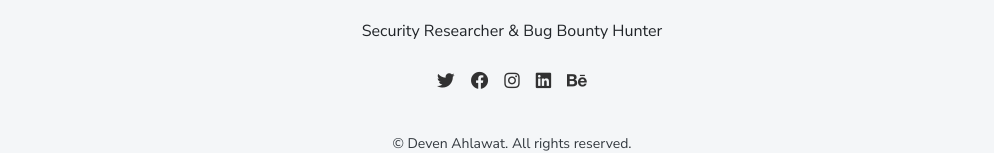
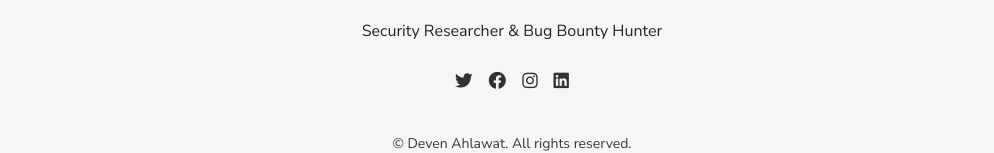
Before and after one commit to devenahlawat/devenahlawat.github.io, a plain HTML site: page index.html in a window 1280 px wide. Shown: the part 4815-4968 px from the top of the page, without its empty margins (128-1122 px from the left). Drawn offline with Linux system fonts and the light colour scheme; a script that the page names is missing.

Commit message:
Update index.html
Removed comments

```diff
--- a/index.html
+++ b/index.html
@@ -348,53 +348,6 @@
     </div>
   </div>
 </div>
-<!--
-<div class="section px-3 px-lg-4 pt-5" id="testimonials">
-  <div class="container-narrow">
-    <div class="text-center mb-5">
-      <h2 class="marker marker-center">Peer Recommendation</h2>
-    </div>
-    <div class="row">
-      <div class="col-md-6 mb-5" data-aos="fade-right" data-aos-delay="100">
-        <div class="d-flex ms-md-3"><span><i class="fas fa-2x fa-quote-left"></i></span><span class="m-2">Deven displays exemplary professionalism and is able to take on challenges. He learns quickly and is an asset to any team.</span></div>
-        <div class="d-flex justify-content-end align-items-end">
-          <div class="text-end me-2">
-            <div class="fw-bolder">Rohit Ranjan</div>
-            <div class="text-small">CEO / Web Design Company</div>
-          </div><img class="me-md-3 rounded" src="images/testimonials/client1.jpg" width="96" height="96" alt="client 1"/>
-        </div>
-      </div>
-      <div class="col-md-6 mb-5" data-aos="fade-left" data-aos-delay="300">
-        <div class="d-flex ms-md-3"><span><i class="fas fa-2x fa-quote-left"></i></span><span class="m-2">Walter displays exemplary professionalism and is able to take on challenges. He learns quickly and is an asset to any team.</span></div>
-        <div class="d-flex justify-content-end align-items-end">
-          <div class="text-end me-2">
-            <div class="fw-bolder">Alexander</div>
-            <div class="text-small">CEO / Web Design Company</div>
-          </div><img class="me-md-3 rounded" src="images/testimonials/client2.jpg" width="96" height="96" alt="client 1"/>
-        </div>
-      </div>
-      <div class="col-md-6 mb-5" data-aos="fade-right" data-aos-delay="200">
-        <div class="d-flex ms-md-3"><span><i class="fas fa-2x fa-quote-left"></i></span><span class="m-2">Walter is a great co-worker and problem solver. He is quick to extend his helping hand and makes a good team player.</span></div>
-        <div class="d-flex justify-content-end align-items-end">
-          <div class="text-end me-2">
-            <div class="fw-bolder">Ariya</div>
-            <div class="text-small">Web Developer</div>
-          </div><img class="me-md-3 rounded" src="images/testimonials/client3.jpg" width="96" height="96" alt="client 1"/>
-        </div>
-      </div>
-      <div class="col-md-6 mb-5" data-aos="fade-left" data-aos-delay="400">
-        <div class="d-flex ms-md-3"><span><i class="fas fa-2x fa-quote-left"></i></span><span class="m-2">Walter is a great co-worker and problem solver. He is quick to extend his helping hand and makes a good team player.</span></div>
-        <div class="d-flex justify-content-end align-items-end">
-          <div class="text-end me-2">
-            <div class="fw-bolder">Braiden</div>
-            <div class="text-small">Web Designer</div>
-          </div><img class="me-md-3 rounded" src="images/testimonials/client4.jpg" width="96" height="96" alt="client 1"/>
-        </div>
-      </div>
-    </div>
-  </div>
-</div>
--->
 <div class="section px-2 px-lg-4 pb-4 pt-5 mb-5" id="contact">
   <div class="container-narrow">
     <div class="text-center mb-5">
@@ -461,22 +414,16 @@
       <div class="social-nav">
         <nav role="navigation">
           <ul class="nav justify-content-center">
-            <li class="nav-item"><a class="nav-link" href="https://twitter.com/templateflip" title="Twitter"><i class="fab fa-twitter"></i><span class="menu-title sr-only">Twitter</span></a></li>
-            <li class="nav-item"><a class="nav-link" href="https://www.facebook.com/templateflip" title="Facebook"><i class="fab fa-facebook"></i><span class="menu-title sr-only">Facebook</span></a></li>
-            <li class="nav-item"><a class="nav-link" href="https://www.instagram.com/templateflip" title="Instagram"><i class="fab fa-instagram"></i><span class="menu-title sr-only">Instagram</span></a></li>
-            <li class="nav-item"><a class="nav-link" href="https://www.linkedin.com/" title="LinkedIn"><i class="fab fa-linkedin"></i><span class="menu-title sr-only">LinkedIn</span></a></li>
-            <li class="nav-item"><a class="nav-link" href="https://www.behance.net/templateflip" title="Behance"><i class="fab fa-behance"></i><span class="menu-title sr-only">Behance</span></a></li>
+            <li class="nav-item"><a class="nav-link" href="https://twitter.com/devenahlawat" title="Twitter"><i class="fab fa-twitter"></i><span class="menu-title sr-only">Twitter</span></a></li>
+            <li class="nav-item"><a class="nav-link" href="https://www.facebook.com/devenahlawat" title="Facebook"><i class="fab fa-facebook"></i><span class="menu-title sr-only">Facebook</span></a></li>
+            <li class="nav-item"><a class="nav-link" href="https://www.instagram.com/devenahlawat" title="Instagram"><i class="fab fa-instagram"></i><span class="menu-title sr-only">Instagram</span></a></li>
+            <li class="nav-item"><a class="nav-link" href="https://www.linkedin.com/in/devenahlawat" title="LinkedIn"><i class="fab fa-linkedin"></i><span class="menu-title sr-only">LinkedIn</span></a></li>
           </ul>
         </nav>
       </div>
     </div>
     <div class="text-small text-secondary">
       <div class="mb-1">&copy; Deven Ahlawat. All rights reserved.</div>
-      <!--
-      <div>
-        <-- Make sure to buy a license for the template before removing the line below. Buy license on https://templateflip.com/ ->Design - <a href="https://templateflip.com/" target="_blank">TemplateFlip</a></div>
-    </div>
-    -->
   </div>
 </footer></div>
     </div>
```
